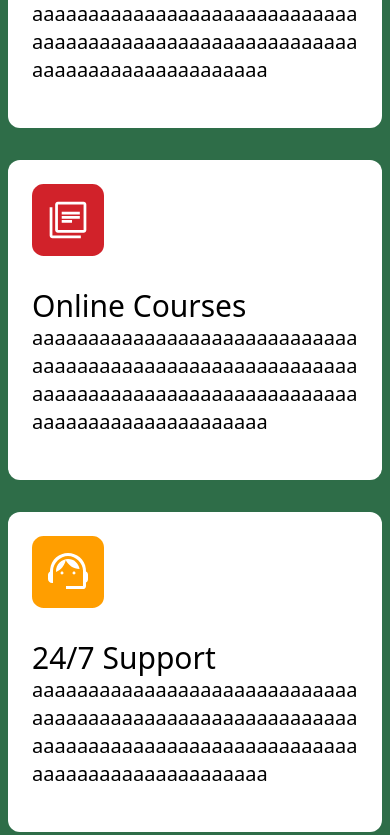
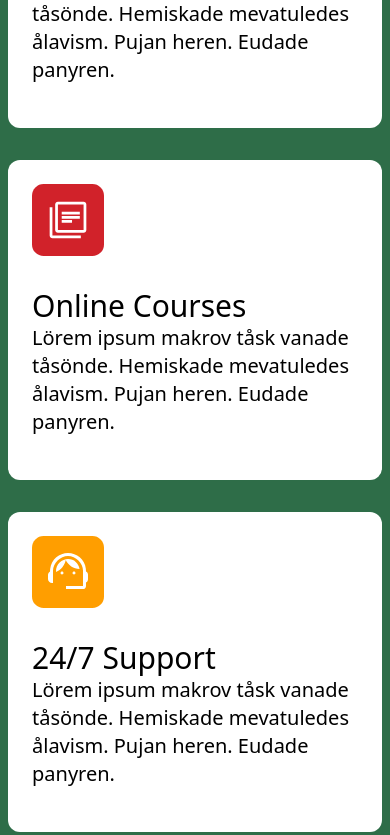
Before and after one commit to leopard930418/Courses, a Next.js app: page / in a window 390 px wide. Shown: the part 1309-2144 px from the top of the page. Built offline with nearby package versions, Linux system fonts and the light colour scheme; what tw-elements would draw is missing.

Commit message:
update ui

```diff
--- a/components/landing/EducationMethod.js
+++ b/components/landing/EducationMethod.js
@@ -4,6 +4,26 @@ import CustomImage from "../base/CustomImage";
 import CustomText from "../base/CustomText";
 import EducationCard from "../card/EducationCard";
 export default function EducationMethod() {
+  const eduData = [
+    {
+      src: "/images/Icon1.svg",
+      title: "Expert Teacher",
+      description:
+        "Lörem ipsum makrov tåsk vanade tåsönde. Hemiskade mevatuledes ålavism. Pujan heren. Eudade panyren.",
+    },
+    {
+      src: "/images/Icon2.svg",
+      title: "Online Courses",
+      description:
+        "Lörem ipsum makrov tåsk vanade tåsönde. Hemiskade mevatuledes ålavism. Pujan heren. Eudade panyren.",
+    },
+    {
+      src: "/images/Icon3.svg",
+      title: "24/7 Support",
+      description:
+        "Lörem ipsum makrov tåsk vanade tåsönde. Hemiskade mevatuledes ålavism. Pujan heren. Eudade panyren.",
+    },
+  ];
   return (
     <div className="bg-[#2E6D48] h-full px-2 py-10 md:p-20">
       <div className="flex flex-col justify-center items-center pb-10">
@@ -15,27 +35,15 @@ export default function EducationMethod() {
         </div>
       </div>
       <Grid container spacing={4}>
-        <Grid item lg={4} md={4} sm={12} xs={12}>
-          <EducationCard
-            imgsrc="/images/Icon1.svg"
-            title="Expert Teacher"
-            description="aaaaaaaaaaaaaaaaaaaaaaaaaaaaaaaaaaaaaaaaaaaaaaaaaaaaaaaaaaaaaaaaaaaaaaaaaaaaaaaaaaaaaaaaaaaaaaaaaaaaaaaaaaaa"
-          />
-        </Grid>
-        <Grid item lg={4} md={4} sm={12} xs={12}>
-          <EducationCard
-            imgsrc="/images/Icon2.svg"
-            title="Online Courses"
-            description="aaaaaaaaaaaaaaaaaaaaaaaaaaaaaaaaaaaaaaaaaaaaaaaaaaaaaaaaaaaaaaaaaaaaaaaaaaaaaaaaaaaaaaaaaaaaaaaaaaaaaaaaaaaa"
-          />{" "}
-        </Grid>
-        <Grid item lg={4} md={4} sm={12} xs={12}>
-          <EducationCard
-            imgsrc={"/images/Icon3.svg"}
-            title="24/7 Support"
-            description="aaaaaaaaaaaaaaaaaaaaaaaaaaaaaaaaaaaaaaaaaaaaaaaaaaaaaaaaaaaaaaaaaaaaaaaaaaaaaaaaaaaaaaaaaaaaaaaaaaaaaaaaaaaa"
-          />{" "}
-        </Grid>
+        {eduData.map((item, index) => (
+          <Grid item lg={4} md={4} sm={12} xs={12} key={index}>
+            <EducationCard
+              imgsrc={item.src}
+              title={item.title}
+              description={item.description}
+            />
+          </Grid>
+        ))}
       </Grid>
     </div>
   );
--- a/components/landing/FeaturedCourse.js
+++ b/components/landing/FeaturedCourse.js
@@ -1,4 +1,4 @@
-import React from "react";
+import React, { useState } from "react";
 import CourseCard from "../card/CourseCard";
 import "slick-carousel/slick/slick.css";
 import "slick-carousel/slick/slick-theme.css";
@@ -19,6 +19,81 @@ export default function FeaturedCourse() {
       );
     },
   };
+  const [showAll, setShowAll] = useState(false);
+  const courseData = [
+    {
+      imgsrc: "/images/DesignCourse.svg",
+      chipsrc: "/images/Designchip.svg",
+      review: 5,
+      title: "Mathematics",
+      description: "Lörem ipsum makrov tåsk vanade tåsönde. Hemiskade",
+      accessTime: "12hr 42mins",
+      lecturesCount: 43,
+      avatarsrc: "/images/avatar1.png",
+      instructorName: "Julie Blees",
+      price: 6.38,
+    },
+    {
+      imgsrc: "/images/WorkCourse.svg",
+      chipsrc: "/images/Designchip.svg",
+      review: 5,
+      title: "Programming",
+      description: "Lörem ipsum makrov tåsk vanade tåsönde. Hemiskade",
+      accessTime: "12hr 42mins",
+      lecturesCount: 43,
+      avatarsrc: "/images/avatar2.png",
+      instructorName: "Julie Blees",
+      price: 6.38,
+    },
+    {
+      imgsrc: "/images/SystemsCourse.svg",
+      chipsrc: "/images/Designchip.svg",
+      review: 5,
+      title: "Relational Database",
+      description: "Lörem ipsum makrov tåsk vanade tåsönde. Hemiskade",
+      accessTime: "12hr 42mins",
+      lecturesCount: 43,
+      avatarsrc: "/images/avatar3.png",
+      instructorName: "Julie Blees",
+      price: 6.38,
+    },
+    {
+      imgsrc: "/images/DesignCourse.svg",
+      chipsrc: "/images/Designchip.svg",
+      review: 5,
+      title: "Mathematics",
+      description: "Lörem ipsum makrov tåsk vanade tåsönde. Hemiskade",
+      accessTime: "12hr 42mins",
+      lecturesCount: 43,
+      avatarsrc: "/images/avatar1.png",
+      instructorName: "Julie Blees",
+      price: 6.38,
+    },
+    {
+      imgsrc: "/images/WorkCourse.svg",
+      chipsrc: "/images/Designchip.svg",
+      review: 5,
+      title: "Programming",
+      description: "Lörem ipsum makrov tåsk vanade tåsönde. Hemiskade",
+      accessTime: "12hr 42mins",
+      lecturesCount: 43,
+      avatarsrc: "/images/avatar2.png",
+      instructorName: "Julie Blees",
+      price: 6.38,
+    },
+    {
+      imgsrc: "/images/SystemsCourse.svg",
+      chipsrc: "/images/Designchip.svg",
+      review: 5,
+      title: "Relational Database",
+      description: "Lörem ipsum makrov tåsk vanade tåsönde. Hemiskade",
+      accessTime: "12hr 42mins",
+      lecturesCount: 43,
+      avatarsrc: "/images/avatar3.png",
+      instructorName: "Julie Blees",
+      price: 6.38,
+    },
+  ];
   return (
     <div className="bg-[#F5F5F5] h-full px-2 py-10 md:p-20">
       <div className=" pt-10">
@@ -29,122 +104,68 @@ export default function FeaturedCourse() {
       <div className="">
         {isPhoneMode ? (
           <div className="space-y-4">
+            {courseData.map((item, index) =>
+              showAll ? (
                 <CourseCard
-              imgsrc="/images/DesignCourse.svg"
-              chipsrc="/images/Designchip.svg"
-              review={5}
-              title="Mathematics"
-              description="aaaaaaaaaaaaaaaaaaaaaaaaaaaaaaaaaaaaaaaaaaaaaaaaaaaaaaaa"
-              accessTime="12hr 42mins"
-              lecturesCount={43}
-              avatarsrc="/images/avatar1.png"
-              instructorName="Julie Blees"
-              price={6.48}
+                  imgsrc={item.imgsrc}
+                  chipsrc={item.chipsrc}
+                  review={item.review}
+                  title={item.title}
+                  description={item.description}
+                  accessTime={item.accessTime}
+                  lecturesCount={item.lecturesCount}
+                  avatarsrc={item.avatarsrc}
+                  instructorName={item.instructorName}
+                  price={item.price}
+                  key={index}
                 />
+              ) : (
+                index < 3 && (
                   <CourseCard
-              imgsrc="/images/WorkCourse.svg"
-              chipsrc="/images/Designchip.svg"
-              review={5}
-              title="Programming"
-              description="bbbbbbbbbbbbbbbbbbbbbbbbbbbbbbbbbbbbbbbbbbbbbbbbbbbbbbb"
-              accessTime="12hr 42mins"
-              lecturesCount={43}
-              avatarsrc="/images/avatar2.png"
-              instructorName="Julie Blees"
-              price={6.48}
+                    imgsrc={item.imgsrc}
+                    chipsrc={item.chipsrc}
+                    review={item.review}
+                    title={item.title}
+                    description={item.description}
+                    accessTime={item.accessTime}
+                    lecturesCount={item.lecturesCount}
+                    avatarsrc={item.avatarsrc}
+                    instructorName={item.instructorName}
+                    price={item.price}
+                    key={index}
                   />
-            <CourseCard
-              imgsrc="/images/SystemsCourse.svg"
-              chipsrc="/images/Designchip.svg"
-              review={5}
-              title="Relational Database"
-              description="cccccccccccccccccccccccccccccccccccccccccccccccccccccccc"
-              accessTime="12hr 42mins"
-              lecturesCount={43}
-              avatarsrc="/images/avatar3.png"
-              instructorName="Julie Blees"
-              price={6.48}
-            />
+                )
+              )
+            )}
+
             <div className="flex justify-center">
-              <button className="rounded-3xl bg-red-700 text-white py-2 px-4">
+              <button
+                className="rounded-3xl bg-red-700 text-white py-2 px-4"
+                onClick={() => {
+                  setShowAll(true);
+                }}
+              >
                 View All
               </button>
             </div>
           </div>
         ) : (
           <Slider {...settings}>
+            {courseData.map((item, index) => (
               <CourseCard
-              imgsrc="/images/DesignCourse.svg"
-              chipsrc="/images/Designchip.svg"
-              review={5}
-              title="Mathematics"
-              description="aaaaaaaaaaaaaaaaaaaaaaaaaaaaaaaaaaaaaaaaaaaaaaaaaaaaaaaa"
-              accessTime="12hr 42mins"
-              lecturesCount={43}
-              avatarsrc="/images/avatar1.png"
-              instructorName="Julie Blees"
-              price={6.48}
+                imgsrc={item.imgsrc}
+                chipsrc={item.chipsrc}
+                review={item.review}
+                title={item.title}
+                description={item.description}
+                accessTime={item.accessTime}
+                lecturesCount={item.lecturesCount}
+                avatarsrc={item.avatarsrc}
+                instructorName={item.instructorName}
+                price={item.price}
+                key={index}
               />
-            <CourseCard
-              imgsrc="/images/WorkCourse.svg"
-              chipsrc="/images/Designchip.svg"
-              review={5}
-              title="Programming"
-              description="bbbbbbbbbbbbbbbbbbbbbbbbbbbbbbbbbbbbbbbbbbbbbbbbbbbbbbb"
-              accessTime="12hr 42mins"
-              lecturesCount={43}
-              avatarsrc="/images/avatar2.png"
-              instructorName="Julie Blees"
-              price={6.48}
-            />
-            <CourseCard
-              imgsrc="/images/SystemsCourse.svg"
-              chipsrc="/images/Designchip.svg"
-              review={5}
-              title="Relational Database"
-              description="cccccccccccccccccccccccccccccccccccccccccccccccccccccccc"
-              accessTime="12hr 42mins"
-              lecturesCount={43}
-              avatarsrc="/images/avatar3.png"
-              instructorName="Julie Blees"
-              price={6.48}
-            />
-            <CourseCard
-              imgsrc="/images/DesignCourse.svg"
-              chipsrc="/images/Designchip.svg"
-              review={5}
-              title="Mathematics"
-              description="aaaaaaaaaaaaaaaaaaaaaaaaaaaaaaaaaaaaaaaaaaaaaaaaaaaaaaaa"
-              accessTime="12hr 42mins"
-              lecturesCount={43}
-              avatarsrc="/images/avatar1.png"
-              instructorName="Julie Blees"
-              price={6.48}
-            />
-            <CourseCard
-              imgsrc="/images/WorkCourse.svg"
-              chipsrc="/images/Designchip.svg"
-              review={5}
-              title="Programming"
-              description="bbbbbbbbbbbbbbbbbbbbbbbbbbbbbbbbbbbbbbbbbbbbbbbbbbbbbbb"
-              accessTime="12hr 42mins"
-              lecturesCount={43}
-              avatarsrc="/images/avatar2.png"
-              instructorName="Julie Blees"
-              price={6.48}
-            />
-            <CourseCard
-              imgsrc="/images/SystemsCourse.svg"
-              chipsrc="/images/Designchip.svg"
-              review={5}
-              title="Relational Database"
-              description="cccccccccccccccccccccccccccccccccccccccccccccccccccccccc"
-              accessTime="12hr 42mins"
-              lecturesCount={43}
-              avatarsrc="/images/avatar3.png"
-              instructorName="Julie Blees"
-              price={6.48}
-            />
+            ))}
           </Slider>
         )}
       </div>
--- a/components/layout/Footer.js
+++ b/components/layout/Footer.js
@@ -5,7 +5,7 @@ import Router from "next/router";
 export default function Footer({ ...props }) {
   return (
     <>
-      <div className="w-full h-full bg-[#F5F5F5] p-4 md:p-12 flex flex-col md:flex-row">
+      <div className="w-full h-full bg-[#F5F5F5] p-4 md:px-12 flex flex-col md:flex-row">
         <div className="w-full md:w-1/3">
           <div className="flex justify-center md:justify-start py-4">
             <CustomImage src="/images/logo.svg" className="h-16"></CustomImage>
```
Lines whose indentation alone changed are shown as unchanged.
